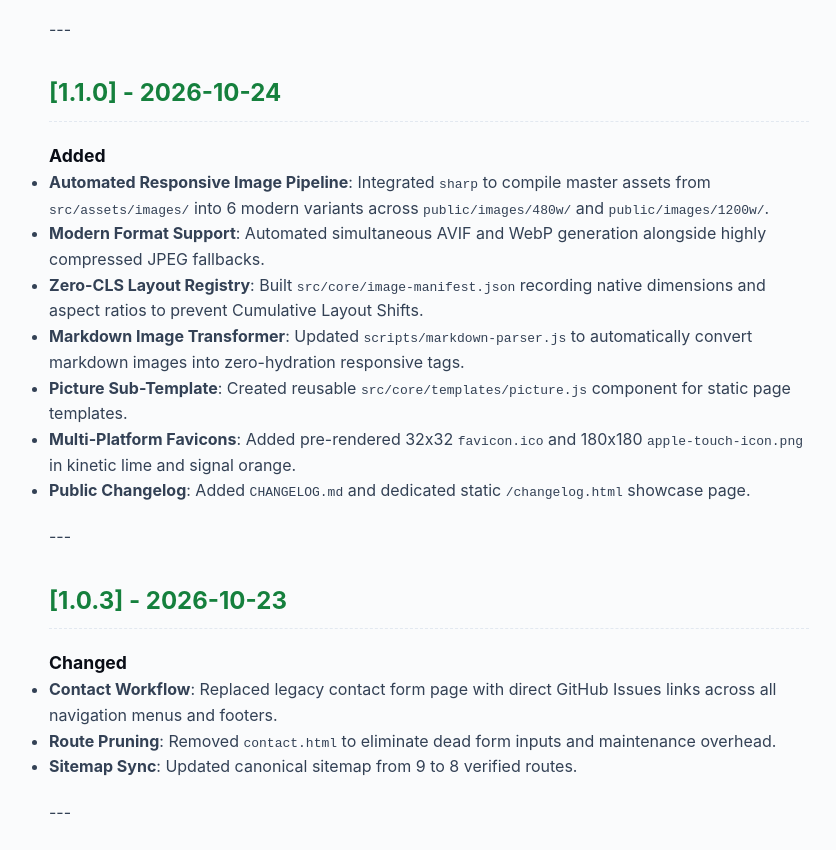
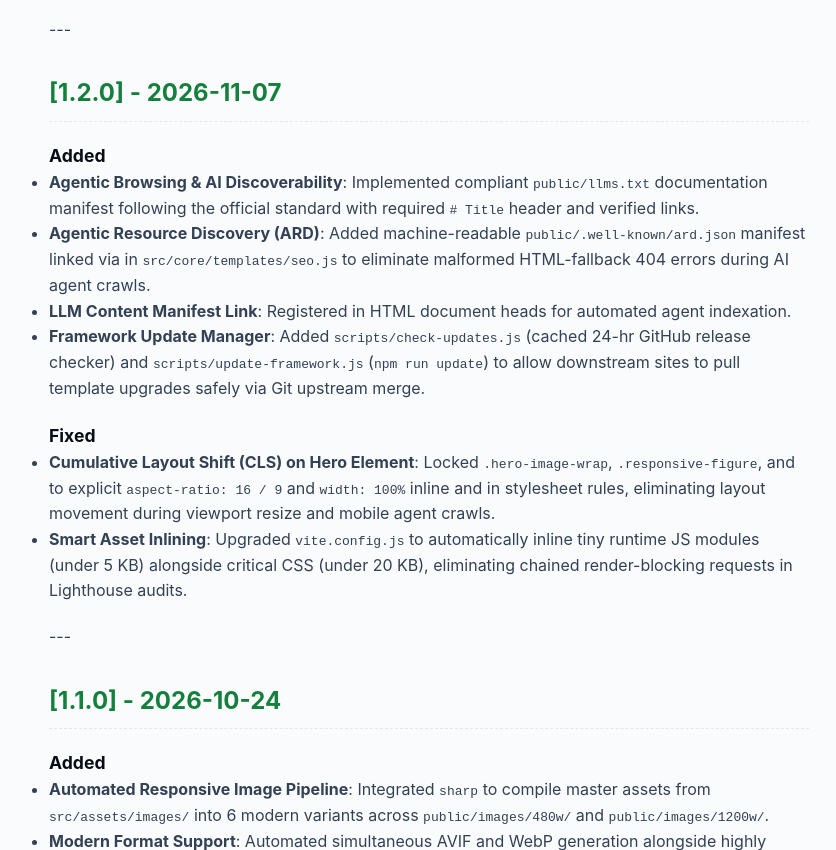
Before and after one commit to SamSeenX/Vanilla-SSG-by-SamSeen, a website built with Vite: page changelog.html in a window 1280 px wide. Shown: the part 411-1261 px from the top of the page, without its empty margins (55-891 px from the left). Built offline with nearby package versions, Linux system fonts and the light colour scheme.

Commit message:
docs(changelog): document v1.2.0 agentic browsing compliance and bump version

```diff
--- a/changelog.html
+++ b/changelog.html
@@ -90,6 +90,12 @@
       <h1>Changelog</h1>
 <p>All notable changes to VanillaSSG are documented in this file.<br>The format is based on <a href="https://keepachangelog.com/en/1.1.0/">Keep a Changelog</a>, and this project adheres to <a href="https://semver.org/spec/v2.0.0.html">Semantic Versioning</a>.</p>
 <p>---</p>
+<h2>[1.2.0] - 2026-11-07</h2>
+<h3>Added</h3>
+<ul><li><strong>Agentic Browsing & AI Discoverability</strong>: Implemented compliant <code>public/llms.txt</code> documentation manifest following the official standard with required <code># Title</code> header and verified links.</li><li><strong>Agentic Resource Discovery (ARD)</strong>: Added machine-readable <code>public/.well-known/ard.json</code> manifest linked via <code><link rel="ard"></code> in <code>src/core/templates/seo.js</code> to eliminate malformed HTML-fallback 404 errors during AI agent crawls.</li><li><strong>LLM Content Manifest Link</strong>: Registered <code><link rel="alternate" type="text/plain" href="/llms.txt"></code> in HTML document heads for automated agent indexation.</li><li><strong>Framework Update Manager</strong>: Added <code>scripts/check-updates.js</code> (cached 24-hr GitHub release checker) and <code>scripts/update-framework.js</code> (<code>npm run update</code>) to allow downstream sites to pull template upgrades safely via Git upstream merge.</li></ul>
+<h3>Fixed</h3>
+<ul><li><strong>Cumulative Layout Shift (CLS) on Hero Element</strong>: Locked <code>.hero-image-wrap</code>, <code>.responsive-figure</code>, and <code><img></code> to explicit <code>aspect-ratio: 16 / 9</code> and <code>width: 100%</code> inline and in stylesheet rules, eliminating layout movement during viewport resize and mobile agent crawls.</li><li><strong>Smart Asset Inlining</strong>: Upgraded <code>vite.config.js</code> to automatically inline tiny runtime JS modules (under 5 KB) alongside critical CSS (under 20 KB), eliminating chained render-blocking requests in Lighthouse audits.</li></ul>
+<p>---</p>
 <h2>[1.1.0] - 2026-10-24</h2>
 <h3>Added</h3>
 <ul><li><strong>Automated Responsive Image Pipeline</strong>: Integrated <code>sharp</code> to compile master assets from <code>src/assets/images/</code> into 6 modern variants across <code>public/images/480w/</code> and <code>public/images/1200w/</code>.</li><li><strong>Modern Format Support</strong>: Automated simultaneous AVIF and WebP generation alongside highly compressed JPEG fallbacks.</li><li><strong>Zero-CLS Layout Registry</strong>: Built <code>src/core/image-manifest.json</code> recording native dimensions and aspect ratios to prevent Cumulative Layout Shifts.</li><li><strong>Markdown Image Transformer</strong>: Updated <code>scripts/markdown-parser.js</code> to automatically convert markdown images into zero-hydration responsive <code><picture></code> tags.</li><li><strong>Picture Sub-Template</strong>: Created reusable <code>src/core/templates/picture.js</code> component for static page templates.</li><li><strong>Multi-Platform Favicons</strong>: Added pre-rendered 32x32 <code>favicon.ico</code> and 180x180 <code>apple-touch-icon.png</code> in kinetic lime and signal orange.</li><li><strong>Public Changelog</strong>: Added <code>CHANGELOG.md</code> and dedicated static <code>/changelog.html</code> showcase page.</li></ul>
--- a/package.json
+++ b/package.json
@@ -1,6 +1,6 @@
 {
   "name": "vanilla-ssg-by-samseen",
-  "version": "1.0.1",
+  "version": "1.2.0",
   "type": "module",
   "description": "Production-ready Vanilla JS + Vite Static Site Generator starter kit",
   "license": "MIT",
```
Also changed, not shown: CHANGELOG.md.
